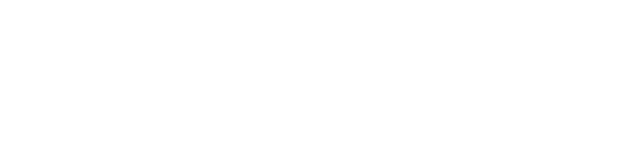
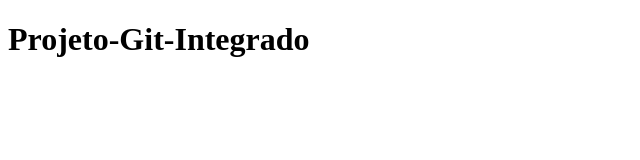
Before and after one commit to bernardesMatheus/projeto-git-integrado, a plain HTML site: page index.html in a window 1280 px wide. Shown: the whole page, without its empty margins (0-640 px from the left). Drawn offline with Linux system fonts and the light colour scheme.

Commit message:
Título Adicionado

```diff
--- a/index.html
+++ b/index.html
@@ -7,6 +7,6 @@
     <title>Document</title>
 </head>
 <body>
-
+    <h1>Projeto-Git-Integrado</h1>
 </body>
 </html>
```
